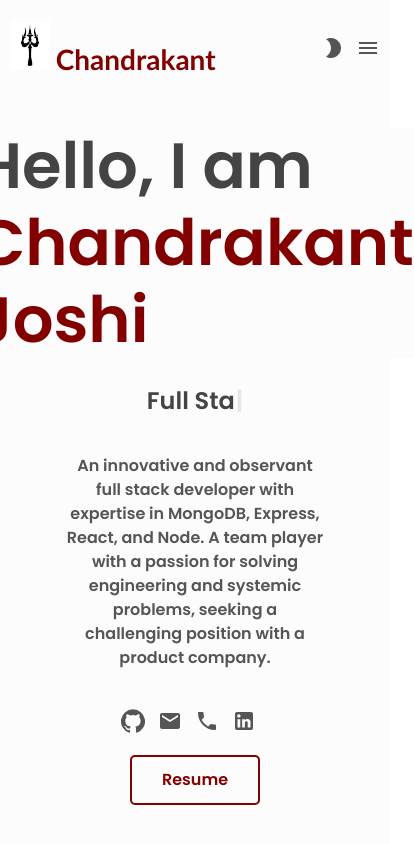
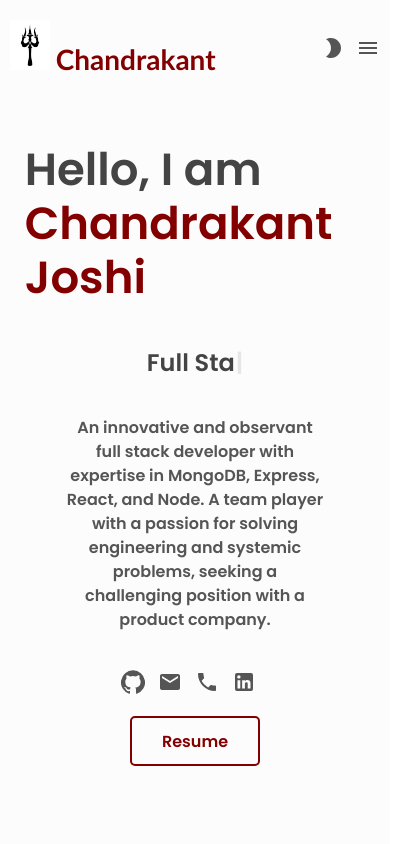
Before and after one commit to Chandrakant121/Chandu_Port, a React (Create React App) app: page / in a window 390 px wide. Shown: the top 844 px of the page, 414 px wide, since content can reach past the window. Built offline with nearby package versions, Linux system fonts and the light colour scheme.

Commit message:
Update About.css
Added CSS

```diff
--- a/src/Components/About/About.css
+++ b/src/Components/About/About.css
@@ -51,6 +51,8 @@
 @media (max-width: 600px) {
   .mobileHead {
     align-content: center;
+    font-size: 45px;
+    padding: 15px;
   }
 
   .app .about {
```
